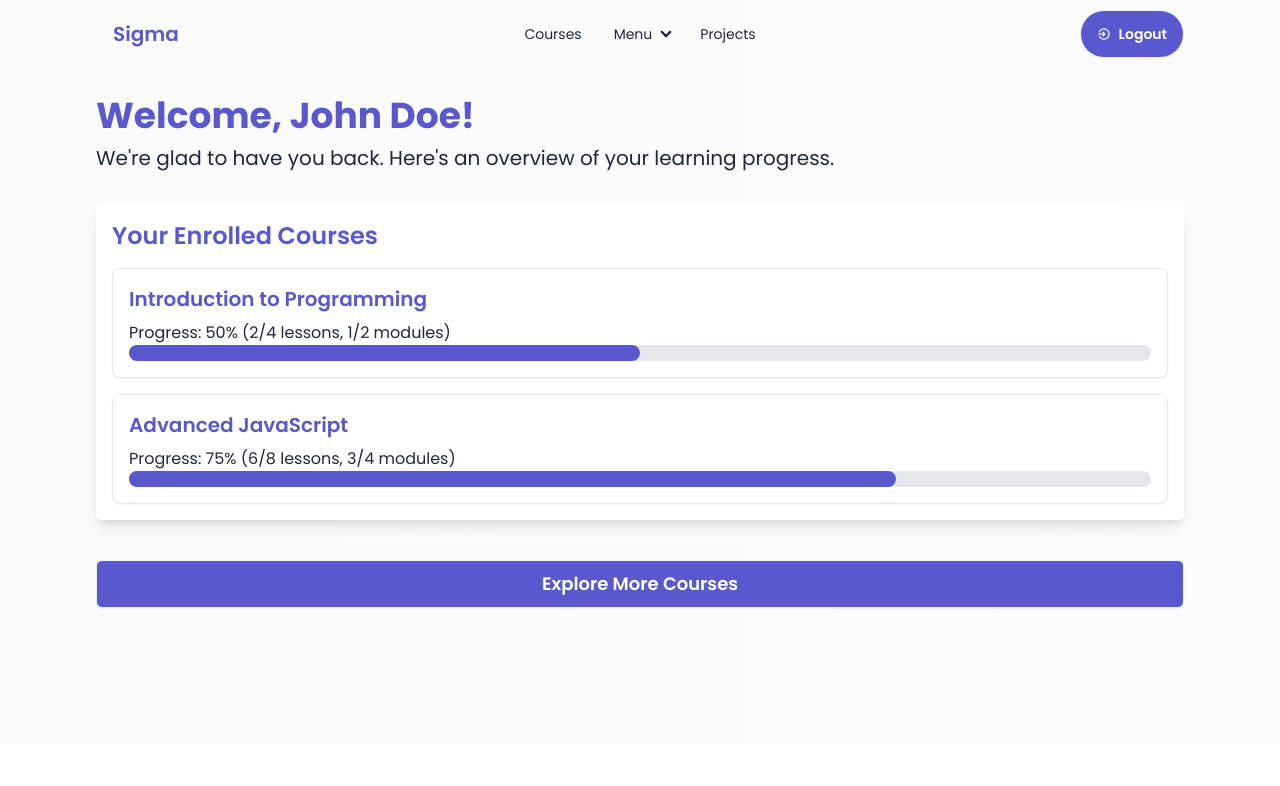
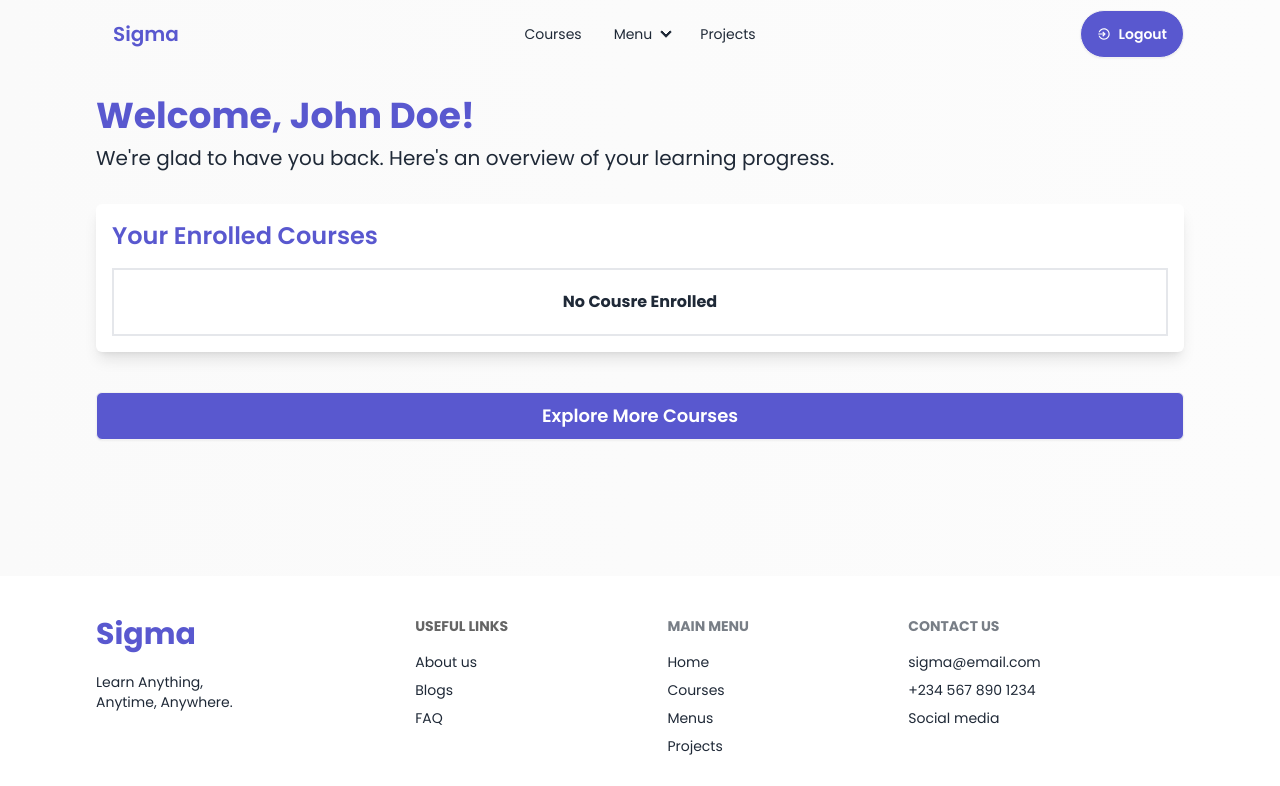
Before and after one commit to fahd-abdulrazzaq/The-Plumbers, a React (Vite) app: page /dashboard in a window 1280 px wide. Shown: the top 786 px of the page. Built offline with nearby package versions, Linux system fonts and the light colour scheme.

Commit message:
update: change dashboard structure

```diff
--- a/src/pages/dashboard/DashBoard.jsx
+++ b/src/pages/dashboard/DashBoard.jsx
@@ -4,25 +4,7 @@ import { UserContext } from '../../contexts/UserContext';
 
 const Dashboard = () => {
     const { user } = useContext(UserContext)
-    const enrolledCourses = [
-        // Example data, should be fetched from API or context
-        {
-            title: "Introduction to Programming",
-            progress: 50,
-            modulesCompleted: 1,
-            totalModules: 2,
-            lessonsCompleted: 2,
-            totalLessons: 4,
-        },
-        {
-            title: "Advanced JavaScript",
-            progress: 75,
-            modulesCompleted: 3,
-            totalModules: 4,
-            lessonsCompleted: 6,
-            totalLessons: 8,
-        },
-    ];
+    const enrolledCourses = [];
 
     return (
         <div className='section-container bg-gradient-to-r from-[#FAFAFA] from-0% to-[#FCFCFC] to-100%'>
@@ -33,7 +15,12 @@ const Dashboard = () => {
                 </div>
                 <div className='p-4 bg-white shadow-lg rounded-md'>
                     <h2 className="text-2xl text-blue font-semibold mb-4">Your Enrolled Courses</h2>
-                    <a href='' className="space-y-4">
+                    {enrolledCourses.length < 1 && (
+                        <div className='text-xlg text-center p-5 border-2 font-bold'>No Cousre Enrolled</div>
+                    )}
+
+                    {enrolledCourses && (
+                        <a href='' className="space-y-4">
                         {enrolledCourses.map((course, index) => (
                             <div key={index} className="p-4 border rounded-lg shadow-sm bg-white">
                                 <h3 className="text-xl text-blue font-semibold">{course.title}</h3>
@@ -42,8 +29,9 @@ const Dashboard = () => {
                                 </p>
                                 <ProgressBar progress={course.progress} />
                             </div>
-                        ))}
-                    </a>
+                            ))}
+                        </a>
+                    )}
                 </div>
                 <a href="/courses">
                     <button className='btn bg-blue text-white rounded-md w-full my-10 text-lg'>Explore More Courses</button>
```
